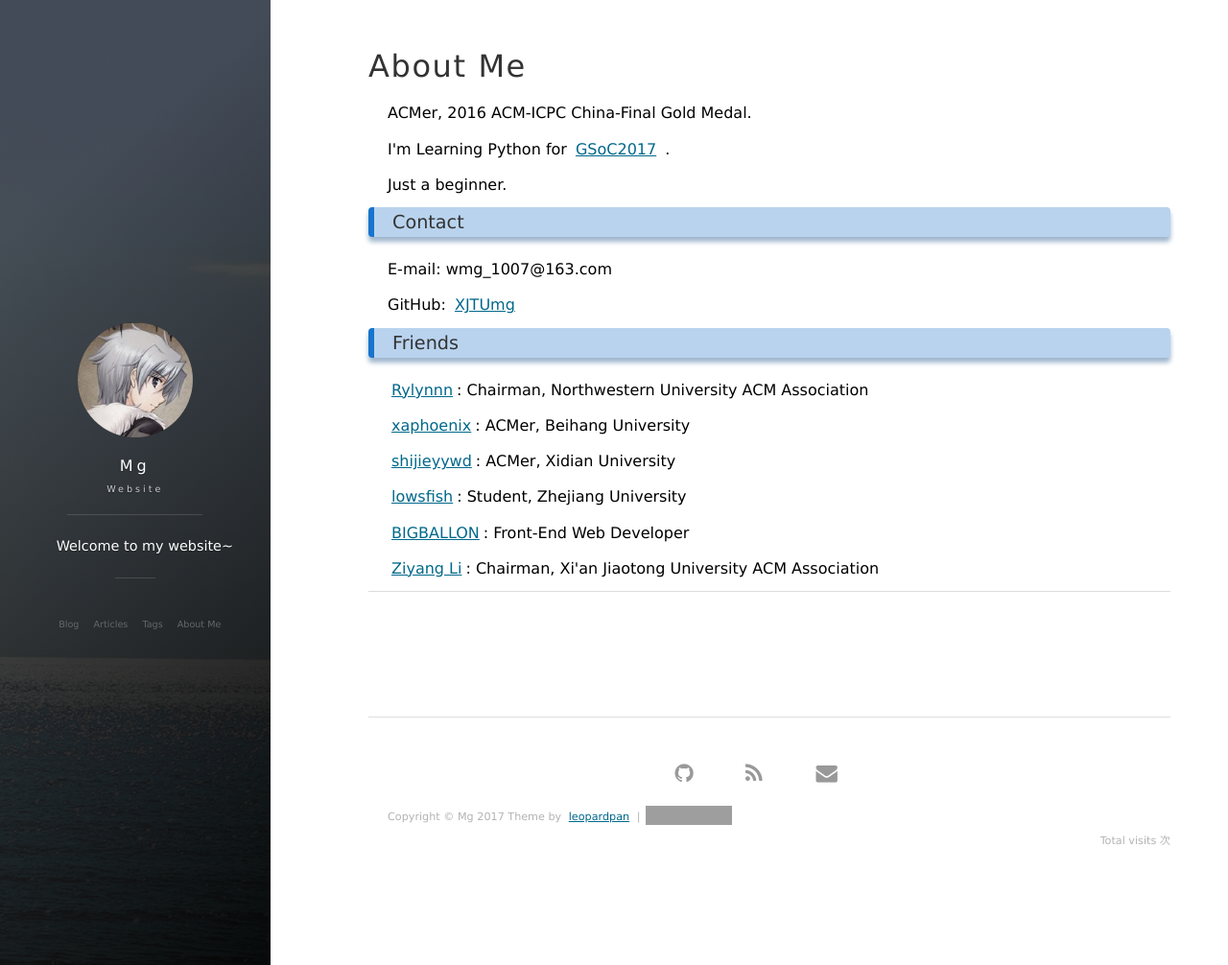
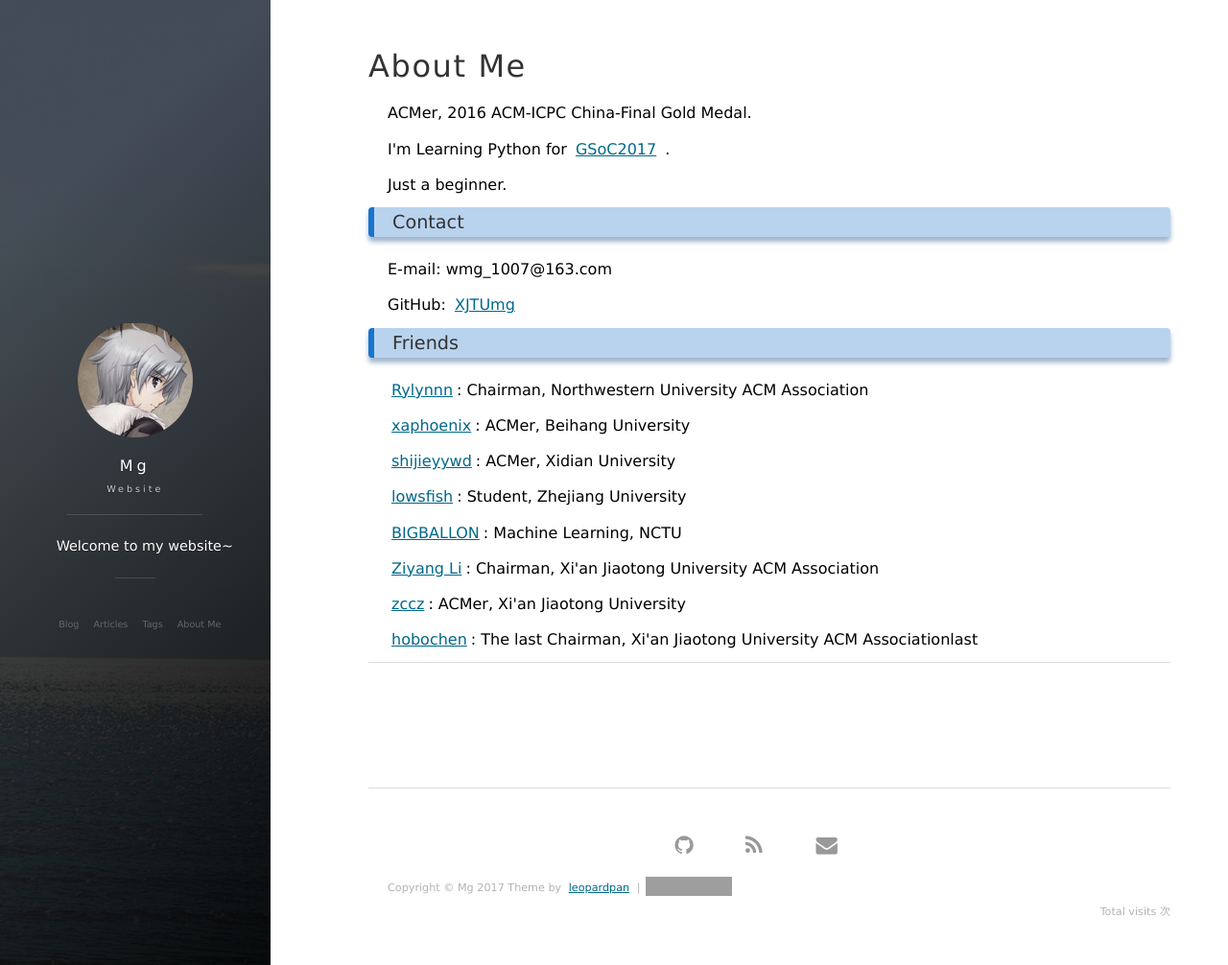
Before and after one commit to XJTUmg/XJTUmg.github.io, a Jekyll site: the page built from about.md, in a window 1280 px wide and 1006 px high. Shown: the whole window at 96% size. Built offline with Jekyll 4.4.1, drawn with Linux system fonts in a browser that asks for light colours; nearby versions of some CDN libraries; comment, search, counter and statistics services are not loaded; grey boxes are pictures that could not be loaded.

Commit message:
Update about.md

```diff
--- a/about.md
+++ b/about.md
@@ -29,8 +29,12 @@ GitHub: <a target="_blank" href="https://github.com/XJTUmg/"> XJTUmg</a>
 <p>
 <a target="_blank" href="http://lowsfish.com/"> lowsfish</a>: Student, Zhejiang University
 <p>
-<a target="_blank" href="http://bigballon.github.io"> BIGBALLON</a>: Front-End Web Developer
+<a target="_blank" href="http://bigballon.github.io"> BIGBALLON</a>: Machine Learning, NCTU
 <p>
 <a target="_blank" href="http://liziyang96.com/"> Ziyang Li</a>: Chairman, Xi'an Jiaotong University ACM Association
 <p>
+<a target="_blank" href="http://zccz14.com"> zccz</a>: ACMer, Xi'an Jiaotong University
+<p>
+<a target="_blank" href="http://hobochen.github.io"> hobochen</a>: The last Chairman, Xi'an Jiaotong University ACM Associationlast
+<p>
 {% include comments.html %}
```
